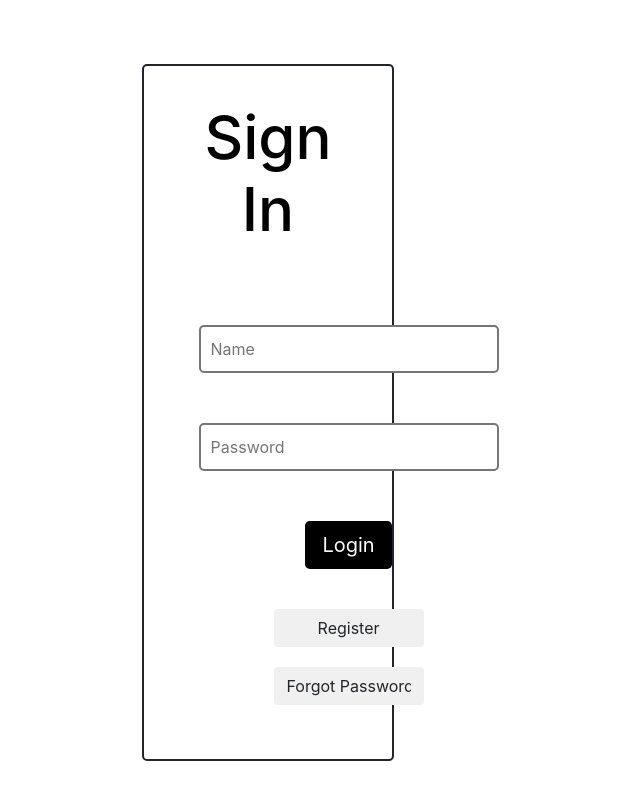
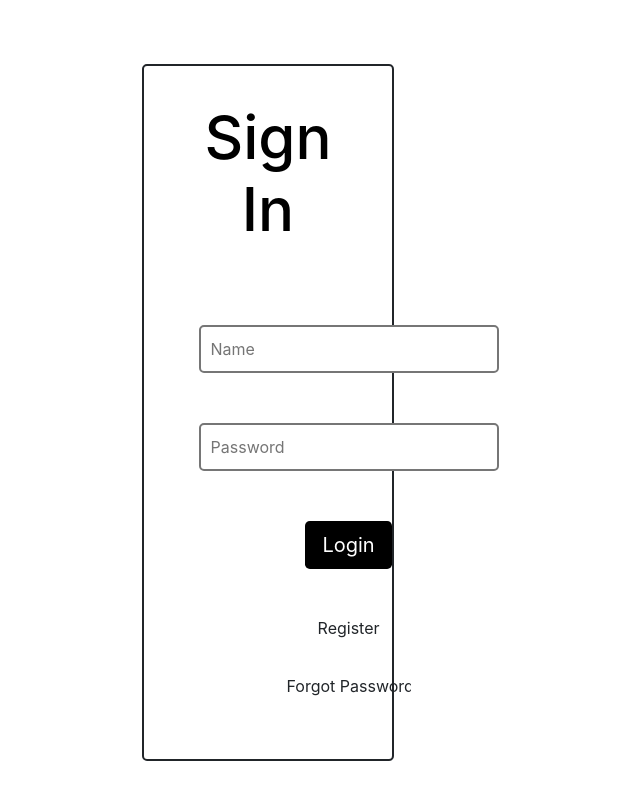
Before and after one commit to akashsuper2000/faculty-dashboard, a React (Create React App) app: page / in a window 1280 px wide. Shown: the top 800 px of the page, without its empty margins (372-1012 px from the left). Built offline with nearby package versions, Linux system fonts and the light colour scheme.

Commit message:
Added server

```diff
--- a/src/App.css
+++ b/src/App.css
@@ -57,7 +57,6 @@ input[type=submit]{
   width: 150px;
   margin: 20px;
   margin-top: 0px;
-  background-color: #f0f0f0;
 }
 
 .Passbox{
```
